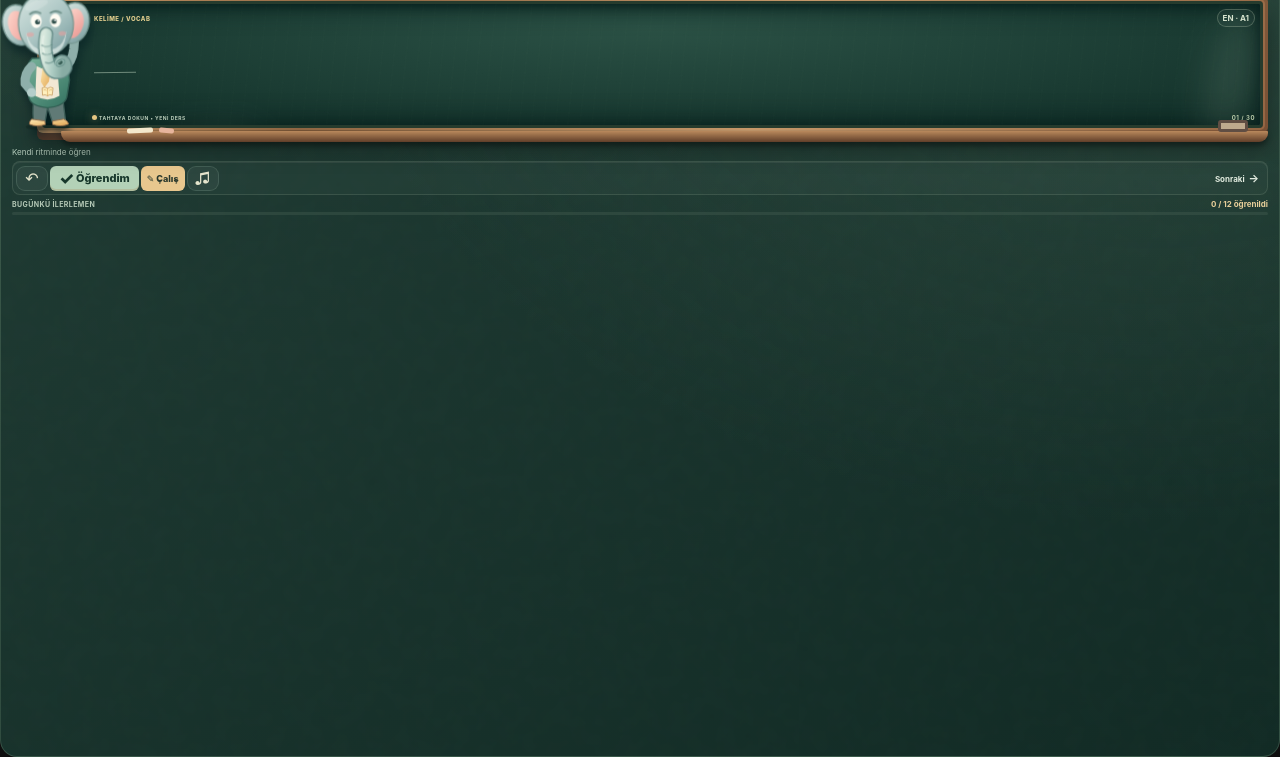
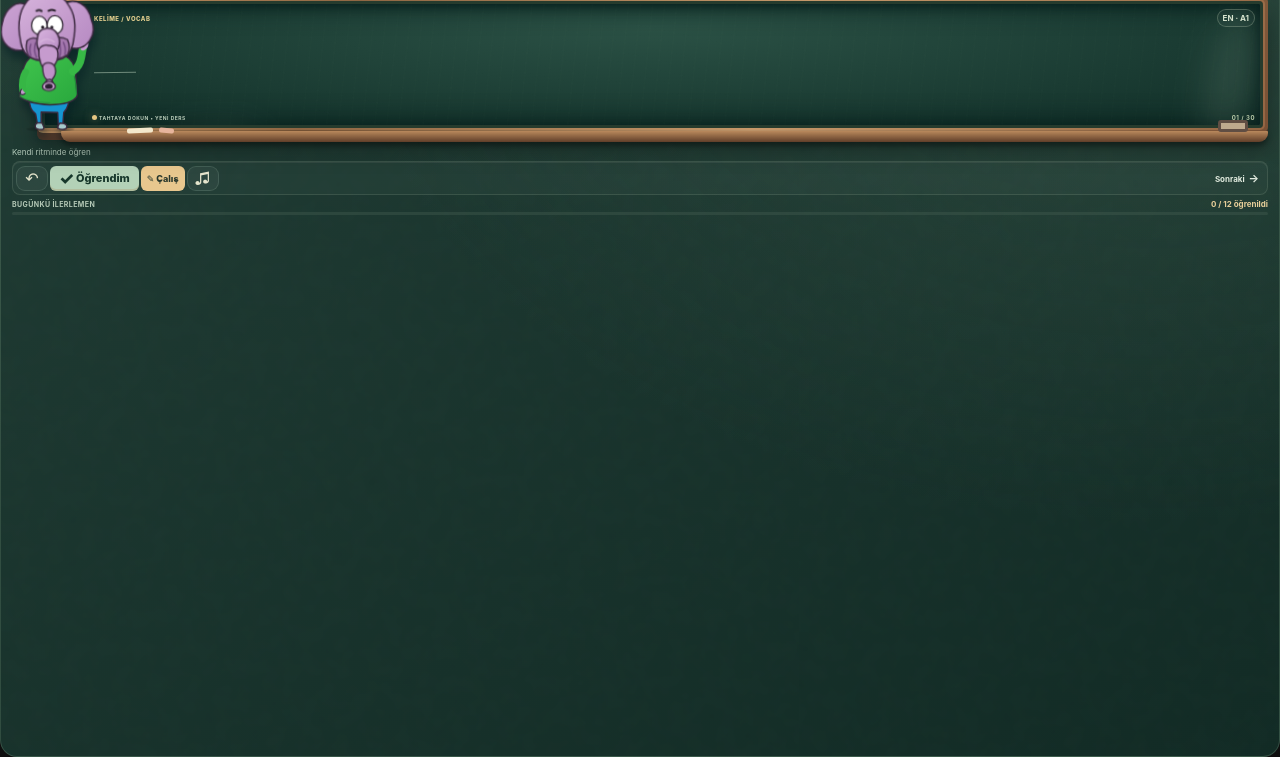
Before and after one commit to snansrin/ChalkLingo, an Electron app: page ui/index.html in a window 1280 px wide. Shown: the part 43-800 px from the top of the page. Drawn offline with Linux system fonts and the light colour scheme; no server answers.

Commit message:
feat: redraw elephant as Necati and set Turkish widget subtitle

```diff
--- a/ui/index.html
+++ b/ui/index.html
@@ -21,7 +21,7 @@
 <body>
  <main class="widget" id="widget" aria-label="ChalkLingo dil öğrenme widget'ı">
   <header class="titlebar" title="Buradan sürükleyerek taşıyın">
-    <div class="brand"><span class="brand-mark">✳</span><span class="brand-name">chalk<span>lingo</span></span><span class="brand-tag">LEARNING STUDIO</span></div>
+    <div class="brand"><span class="brand-mark">✳</span><span class="brand-name">chalk<span>lingo</span></span><span class="brand-tag">MASAÜSTÜ DİL WIDGET'I</span></div>
     <div class="window-actions">
       <button type="button" class="icon-btn" id="settingsBtn" aria-label="Ayarlar" title="Ayarlar (S)">⚙</button>
       <button type="button" class="icon-btn minus" id="minimizeBtn" aria-label="Küçült" title="Küçült">−</button>
@@ -47,53 +47,48 @@
         <div class="eraser" id="eraser" aria-hidden="true"></div>
       </div>
     </div>
-    <div class="teacher" title="Mimo · hafıza filin" aria-hidden="true">
-      <svg viewBox="0 0 180 330" aria-hidden="true" focusable="false">
+    <div class="teacher" title="Necati · dil arkadaşın" aria-hidden="true">
+      <svg viewBox="0 0 200 320" aria-hidden="true" focusable="false">
         <defs>
-          <linearGradient id="elephantBody" x1=".12" y1="0" x2=".88" y2="1"><stop offset="0" stop-color="#d4e3df"/><stop offset=".55" stop-color="#a9c4c2"/><stop offset="1" stop-color="#789b9d"/></linearGradient>
-          <linearGradient id="elephantEar" x1="0" y1="0" x2="1" y2="1"><stop offset="0" stop-color="#ffd9ce"/><stop offset="1" stop-color="#e99691"/></linearGradient>
-          <linearGradient id="elephantVest" x1="0" y1="0" x2=".8" y2="1"><stop offset="0" stop-color="#78b39a"/><stop offset="1" stop-color="#397765"/></linearGradient>
-          <linearGradient id="elephantGold" x1="0" y1="0" x2="1" y2="1"><stop offset="0" stop-color="#ffebb5"/><stop offset="1" stop-color="#e0a452"/></linearGradient>
-          <linearGradient id="elephantTrunk" x1="0" y1="0" x2="1" y2=".2"><stop offset="0" stop-color="#d7e8dd"/><stop offset=".5" stop-color="#accbc2"/><stop offset="1" stop-color="#88aca4"/></linearGradient>
+          <linearGradient id="elephantBody" x1=".2" y1="0" x2=".8" y2="1"><stop offset="0" stop-color="#d6b3dc"/><stop offset="1" stop-color="#b98cc3"/></linearGradient>
+          <linearGradient id="elephantEar" x1="0" y1="0" x2=".9" y2="1"><stop offset="0" stop-color="#cba3d3"/><stop offset="1" stop-color="#b78bc3"/></linearGradient>
+          <linearGradient id="elephantVest" x1="0" y1="0" x2="1" y2="1"><stop offset="0" stop-color="#40c44d"/><stop offset="1" stop-color="#29a83d"/></linearGradient>
+          <linearGradient id="elephantTrunk" x1="0" y1="0" x2=".8" y2="1"><stop offset="0" stop-color="#d9b5df"/><stop offset="1" stop-color="#b88cc4"/></linearGradient>
         </defs>
-        <ellipse cx="87" cy="316" rx="48" ry="8" fill="#00130e" opacity=".25"/>
-        <path d="M59 247 Q53 272 56 302 Q66 312 81 307 L87 273 L98 307 Q114 313 126 302 L119 244Z" fill="#607a76" stroke="#3d5e58" stroke-width="3"/>
-        <path d="M52 299 Q47 303 47 310 Q62 317 82 311 L81 303Z M98 303 L98 311 Q118 317 133 310 Q131 302 122 299Z" fill="url(#elephantGold)" stroke="#916b49" stroke-width="2"/>
-        <path d="M53 166 Q39 180 40 212 L46 251 Q50 271 87 274 Q124 271 129 251 L135 214 Q134 179 116 164Z" fill="url(#elephantVest)" stroke="#315f53" stroke-width="3"/>
-        <path d="M63 183 Q86 197 108 182 L113 248 Q87 264 60 248Z" fill="#f5ead7" opacity=".98"/>
-        <path d="M77 180 Q86 187 95 181 L90 217 L80 230 L72 217Z" fill="url(#elephantGold)"/>
-        <path d="M75 231 Q81 227 87 232 Q93 227 99 231 L97 247 Q92 244 87 248 Q81 244 76 247Z" fill="#fff0be" stroke="#bd8e4e" stroke-width="1.5"/>
-        <path d="M87 232 L87 248 M79 235 Q82 234 84 236 M91 236 Q94 234 96 235" fill="none" stroke="#d39a4d" stroke-width="1.3" stroke-linecap="round"/>
-        <path d="M52 184 Q36 199 38 221 L51 237" fill="none" stroke="#8eafaa" stroke-width="20" stroke-linecap="round"/>
-        <circle cx="52" cy="241" r="10" fill="#b4ceca"/>
-        <g class="chalk-arm"><path d="M119 188 Q139 176 145 148 L151 113" fill="none" stroke="#8eafaa" stroke-width="20" stroke-linecap="round"/><path d="M151 113 L158 103" fill="none" stroke="#b4ceca" stroke-width="17" stroke-linecap="round"/><path d="M158 102 L168 83" fill="none" stroke="#fff8e9" stroke-width="5" stroke-linecap="round"/></g>
+        <ellipse cx="103" cy="315" rx="53" ry="5" fill="#000" opacity=".15"/>
+        <path d="M57 243 Q56 272 71 282 L75 305 Q78 308 83 304 L83 278 L119 279 L120 305 Q125 309 130 305 L132 279 Q147 262 141 243Z" fill="#1595d1" stroke="#39283b" stroke-width="3" stroke-linejoin="round"/>
+        <path d="M79 301 Q71 301 70 308 Q69 316 85 316 Q91 314 88 309 L85 302Z M124 302 Q119 305 119 313 Q129 319 138 313 Q141 306 133 303Z" fill="#a6c9cb" stroke="#39283b" stroke-width="3"/>
+        <path d="M65 157 Q50 162 42 190 L36 244 Q54 260 102 262 Q149 262 161 244 L158 195 Q156 166 137 157 Q118 153 100 157 Q81 152 65 157Z" fill="url(#elephantVest)" stroke="#35273c" stroke-width="3.2" stroke-linejoin="round"/>
+        <path d="M44 196 Q40 221 37 244 Q56 256 103 258" fill="none" stroke="#248b3c" stroke-width="2.5" opacity=".6"/>
+        <path d="M155 200 Q160 219 160 241" fill="none" stroke="#228b3b" stroke-width="2.5"/>
+        <g class="chalk-arm">
+          <path d="M150 189 Q166 180 171 160 L176 141" fill="none" stroke="#37b946" stroke-width="17" stroke-linecap="round"/>
+          <path d="M176 141 Q183 139 184 132" fill="none" stroke="#c99dd2" stroke-width="10" stroke-linecap="round"/>
+          <path d="M184 132 L191 117" fill="none" stroke="#fff9eb" stroke-width="4" stroke-linecap="round"/>
+        </g>
+        <path d="M49 191 Q40 206 43 231" fill="none" stroke="#36b645" stroke-width="15" stroke-linecap="round"/>
+        <path d="M41 228 Q36 232 39 239 Q43 242 49 237" fill="#c59bce" stroke="#35273c" stroke-width="2.5"/>
         <g class="teacher-head">
-          <ellipse cx="27" cy="91" rx="34" ry="45" fill="url(#elephantBody)" stroke="#759791" stroke-width="3" transform="rotate(-16 27 91)"/>
-          <ellipse cx="27" cy="92" rx="22" ry="33" fill="url(#elephantEar)" transform="rotate(-16 27 92)"/>
-          <ellipse cx="147" cy="91" rx="34" ry="45" fill="url(#elephantBody)" stroke="#759791" stroke-width="3" transform="rotate(16 147 91)"/>
-          <ellipse cx="147" cy="92" rx="22" ry="33" fill="url(#elephantEar)" transform="rotate(16 147 92)"/>
-          <ellipse cx="87" cy="91" rx="60" ry="68" fill="url(#elephantBody)" stroke="#759791" stroke-width="3"/>
-          <ellipse cx="68" cy="49" rx="26" ry="10" fill="#fff" opacity=".16" transform="rotate(-18 68 49)"/>
-          <path d="M43 107 Q49 138 68 145 Q87 153 106 145 Q125 138 131 107 Q128 159 87 162 Q46 159 43 107Z" fill="#e3eeea" opacity=".7"/>
-          <ellipse cx="66" cy="84" rx="12" ry="15" fill="#fffdf4"/><ellipse cx="108" cy="84" rx="12" ry="15" fill="#fffdf4"/>
-          <circle class="teacher-eye" cx="69" cy="86" r="5.5" fill="#304f4b"/><circle class="teacher-eye" cx="105" cy="86" r="5.5" fill="#304f4b"/>
-          <circle cx="71" cy="83.5" r="2" fill="#fff"/><circle cx="107" cy="83.5" r="2" fill="#fff"/>
-          <path d="M53 68 Q64 60 76 67 M98 67 Q110 60 121 68" stroke="#6f918a" stroke-width="4" fill="none" stroke-linecap="round"/>
-          <path class="teacher-mouth" d="M78 151 Q87 157 96 150" stroke="#587b74" stroke-width="2.4" fill="none" stroke-linecap="round"/>
+          <path d="M65 49 C38 25 10 52 4 80 C-8 117 14 146 47 141 C67 138 80 119 80 91Z" fill="url(#elephantEar)" stroke="#39263d" stroke-width="3.2"/>
+          <path d="M135 49 C164 25 193 51 197 80 C211 114 185 147 154 141 C133 137 121 118 120 91Z" fill="url(#elephantEar)" stroke="#39263d" stroke-width="3.2"/>
+          <path d="M52 45 Q66 22 87 22 L88 9 L99 19 L107 7 L118 25 Q138 24 150 49 Q167 77 158 119 Q154 151 133 162 Q105 171 73 163 Q45 153 42 123 Q34 72 52 45Z" fill="url(#elephantBody)" stroke="#39263d" stroke-width="3.2" stroke-linejoin="round"/>
+          <path d="M79 57 Q85 54 90 58 M105 58 Q112 54 119 58" stroke="#29212c" stroke-width="4.3" fill="none" stroke-linecap="round"/>
+          <ellipse cx="84" cy="89" rx="17" ry="20" fill="#fff" stroke="#302733" stroke-width="2.8"/>
+          <ellipse cx="118" cy="89" rx="17" ry="20" fill="#fff" stroke="#302733" stroke-width="2.8"/>
+          <circle class="teacher-eye" cx="91" cy="93" r="3.4" fill="#211923"/>
+          <circle class="teacher-eye" cx="111" cy="94" r="3.4" fill="#211923"/>
+          <path d="M56 121 Q68 111 83 120 L99 130 L115 119 Q129 113 144 122 Q151 139 143 155 Q123 168 102 160 Q79 170 58 154 Q51 140 56 121Z" fill="#a477ae" stroke="#39263d" stroke-width="3"/>
+          <path d="M64 129 Q59 142 63 153 M74 127 Q69 144 75 158 M84 128 Q81 142 84 158 M135 128 Q141 142 137 154 M125 126 Q131 143 125 160 M115 129 Q119 143 115 158" fill="none" stroke="#6f477f" stroke-width="3" stroke-linecap="round"/>
+          <path class="teacher-mouth" d="M90 156 Q103 161 115 155" stroke="#563a5e" stroke-width="2.8" fill="none" stroke-linecap="round"/>
           <g class="elephant-trunk">
-            <!-- Mimo's long, downturned elephant trunk curls upward at its open tip. -->
-            <path class="trunk-outline" d="M87 113 C83 131 82 149 86 164 C89 181 94 197 108 197 C120 198 129 190 125 180 C123 174 119 173 116 177" fill="none" stroke="#648a86" stroke-width="31" stroke-linecap="round" stroke-linejoin="round"/>
-            <path class="trunk-shape" d="M87 113 C83 131 82 149 86 164 C89 181 94 197 108 197 C120 198 129 190 125 180 C123 174 119 173 116 177" fill="none" stroke="url(#elephantTrunk)" stroke-width="25" stroke-linecap="round" stroke-linejoin="round"/>
-            <path d="M81 117 C77 130 78 143 81 153" fill="none" stroke="#eff8ef" stroke-width="3" stroke-linecap="round" opacity=".65"/>
-            <path d="M76 137 Q87 145 99 137 M77 155 Q89 163 100 154 M83 175 Q96 181 105 168" fill="none" stroke="#608a84" stroke-width="2.6" stroke-linecap="round" opacity=".75"/>
-            <path d="M79 139 Q87 144 96 140 M81 158 Q89 162 96 158" fill="none" stroke="#d7e9df" stroke-width="1.5" stroke-linecap="round" opacity=".68"/>
-            <ellipse class="elephant-nostril-rim" cx="116" cy="177" rx="10.5" ry="7" transform="rotate(-32 116 177)" fill="#90b4ac" stroke="#638e87" stroke-width="2"/>
-            <ellipse class="elephant-nostril" cx="116" cy="177" rx="5.3" ry="3.5" transform="rotate(-32 116 177)" fill="#315950"/>
-            <ellipse cx="114.5" cy="175.6" rx="2.1" ry="1" transform="rotate(-32 114.5 175.6)" fill="#c0ddd1" opacity=".45"/>
+            <path class="trunk-shape" d="M79 115 Q80 98 97 96 Q115 94 123 110 Q130 125 123 140 Q116 154 101 155 Q85 153 80 141 Q75 129 79 115Z" fill="url(#elephantTrunk)" stroke="#39263d" stroke-width="3.4"/>
+            <path d="M81 141 Q88 130 102 133 Q117 134 121 144 Q125 159 116 173 Q109 185 100 185 Q87 184 84 171 Q79 156 81 141Z" fill="#c69bce" stroke="#39263d" stroke-width="3.1"/>
+            <path d="M88 179 Q91 170 101 171 Q113 172 115 183 Q118 197 107 208 Q103 212 98 209 Q87 203 88 179Z" fill="#bf92c8" stroke="#39263d" stroke-width="2.9"/>
+            <path d="M98 208 Q104 205 108 211 Q112 218 106 224 Q99 229 93 222 Q89 216 94 211Z" fill="#c9a1d2" stroke="#39263d" stroke-width="2.9"/>
+            <ellipse cx="100" cy="222" rx="14" ry="9.7" fill="#cfa6d5" stroke="#39263d" stroke-width="3"/>
+            <ellipse class="elephant-nostril" cx="100" cy="222" rx="8.4" ry="5.9" fill="#291f31"/>
+            <path d="M84 126 Q98 112 116 127" fill="none" stroke="#e4c5e6" stroke-width="3" opacity=".5"/>
           </g>
-
-          <ellipse cx="52" cy="113" rx="8" ry="5" fill="#ec9f9c" opacity=".58"/><ellipse cx="122" cy="113" rx="8" ry="5" fill="#ec9f9c" opacity=".58"/>
-          <path d="M73 36 Q71 28 77 25 Q83 22 86 32 Q90 22 97 25 Q103 28 100 36" fill="#789b9d" stroke="#759791" stroke-width="2" stroke-linecap="round"/>
         </g>
       </svg>
     </div>
```
